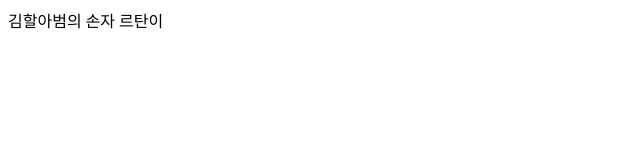
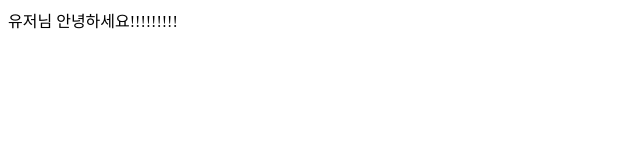
Before and after one commit to yuna-c/react, a React (Vite) app: page / in a window 1280 px wide. Shown: the top 160 px of the page, without its empty margins (0-640 px from the left). Built offline with nearby package versions, Linux system fonts and the light colour scheme.

Commit message:
📝 add : 자식 컴포넌트에 명시적으로 props 넘기기

```diff
--- a/src/App.jsx
+++ b/src/App.jsx
@@ -1,35 +1,13 @@
 import './App.scss';
 
-function GrandFather() {
-	const name = '김할아범';
-	return <Mother name={name} />;
-}
-
-// prop drilling
-// : 데이터를 계속 내려주는 현상
-// : redux에서는 피해야함
-function Mother(props) {
-	const name = props.name;
-	return <Child name={name} />;
-}
-
-function Child(props) {
-	const name = props.name;
-	return <div>{name}의 손자 르탄이</div>;
-}
-
+const User = (props) => {
+	console.log(`props =>`, props);
+	console.log(`props =>`, { ...props });
+	return <div>유저님 {props.children}</div>;
+};
 function App() {
-	// props
-	// : 부모 컴포넌트가 자식 컴포넌트에게 물려준 데이터
-	// : 컴포넌트 간의 정보 교류 방법
-	// : props는 반드시 위에서 아래 방향 [부모]-> 자식 : 단방향
-	// : props는 반드시 읽기 전용으로 취급하며, 변경X
-
-	return (
-		<div>
-			<GrandFather />
-		</div>
-	);
+	return <User abc='124'>안녕하세요!!!!!!!!!</User>;
+	// User 컴포넌트 안의 값이 chidren안쪽으로 들어간다
 }
 
 export default App;
```
